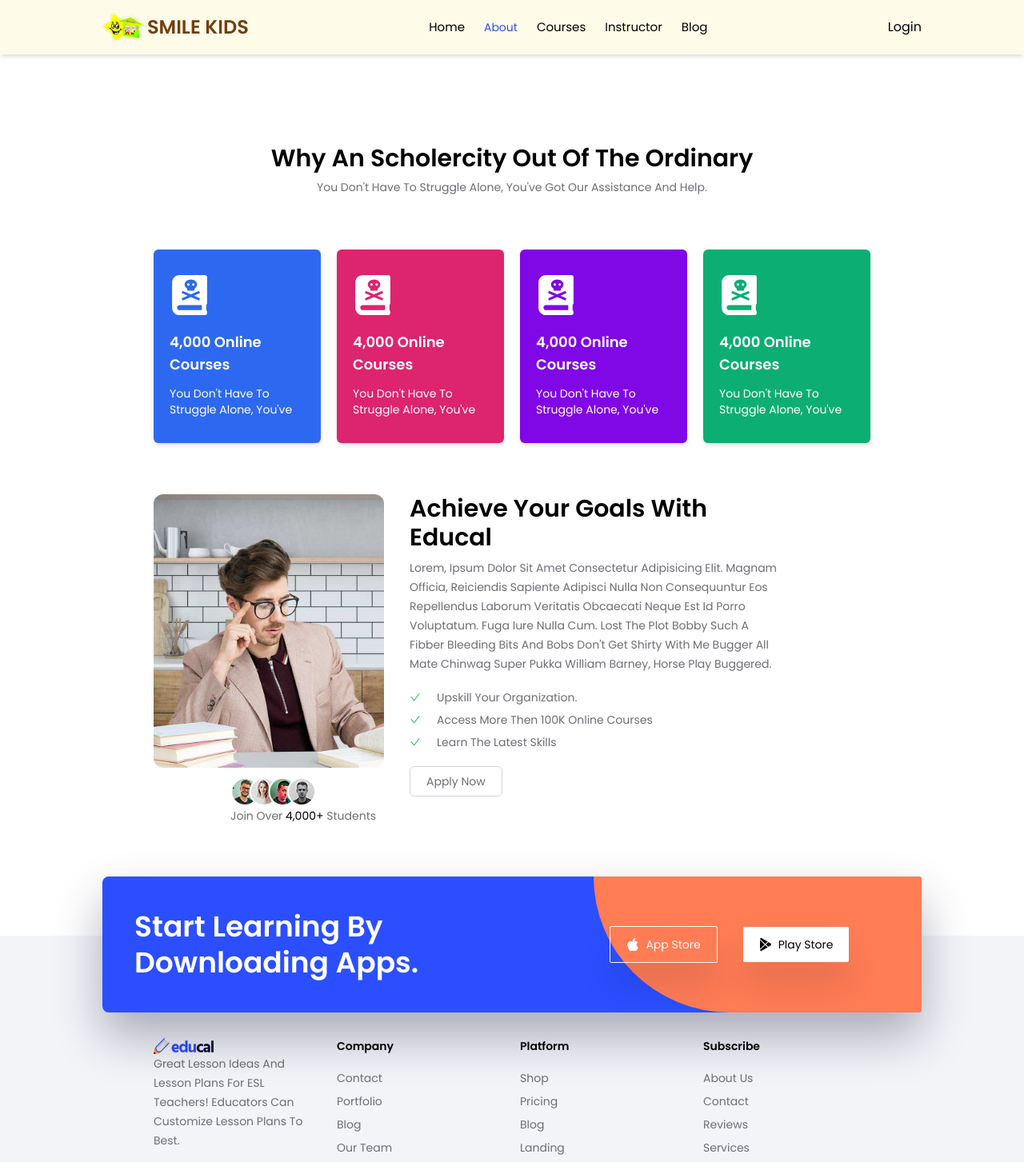
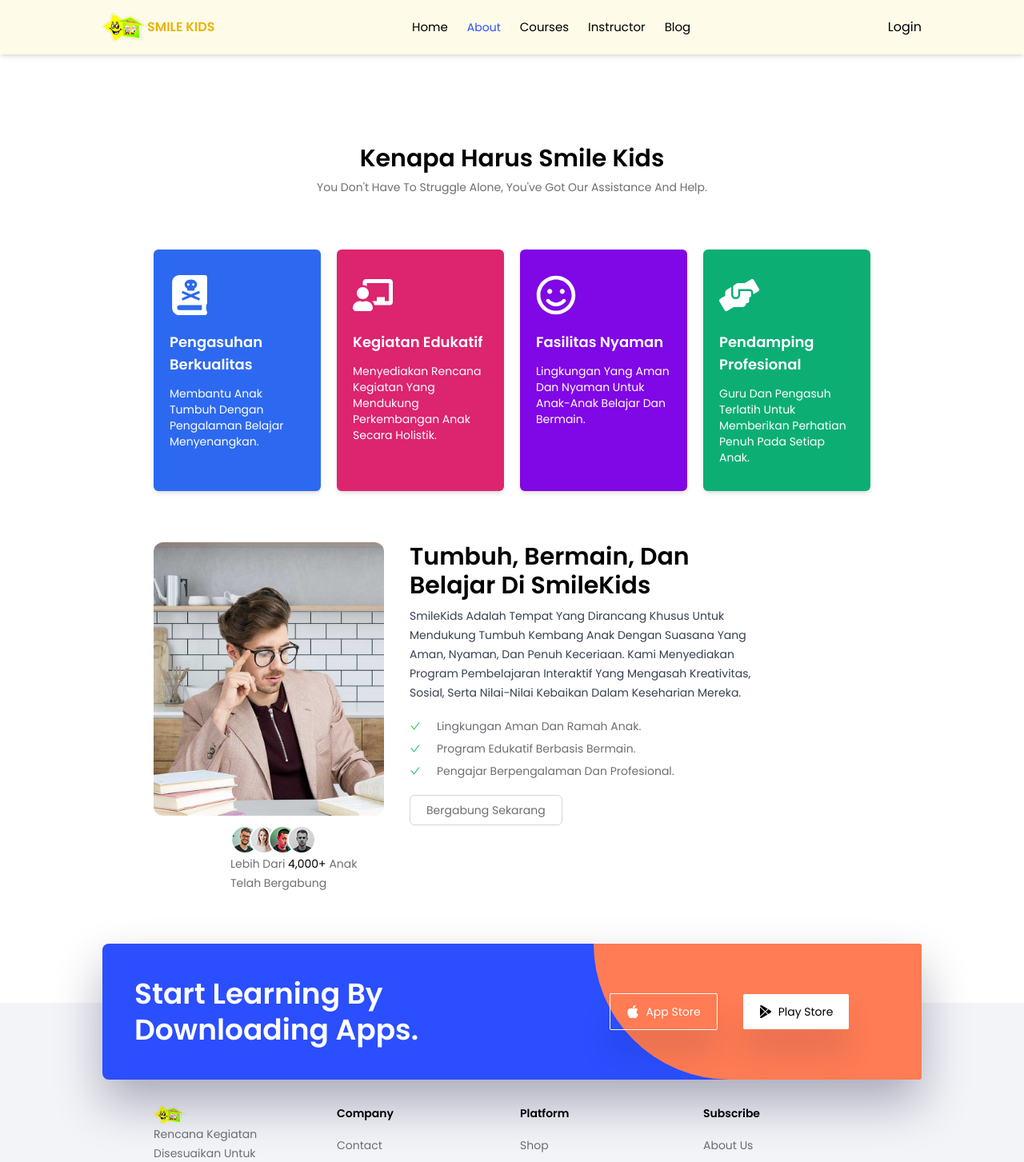
Before and after one commit to aryawardhana15/Smilekidsproject, a React (Create React App) app: page /about in a window 1280 px wide. Shown: the top 1453 px of the page at 80% size. Built offline with nearby package versions, Linux system fonts and the light colour scheme.

Commit message:
mengubah style

```diff
--- a/public/index.html
+++ b/public/index.html
@@ -2,13 +2,13 @@
 <html lang="en">
   <head>
     <meta charset="utf-8" />
-    <link rel="icon" href="%PUBLIC_URL%/favicon.ico" />
+    <link rel="icon" href="%PUBLIC_URL%/logo-smilekids.png" />
     <meta name="viewport" content="width=device-width, initial-scale=1" />
     <meta name="theme-color" content="#000000" />
     <meta name="description" content="Web site created using create-react-app" />
-    <link rel="apple-touch-icon" href="%PUBLIC_URL%/logo192.png" />
+    <link rel="apple-touch-icon" href="%PUBLIC_URL%/logo-smilekids.png" />
     <link rel="manifest" href="%PUBLIC_URL%/manifest.json" />
-    <title>Educal - Online Courses</title>
+    <title>SMILEKIDS</title>
   </head>
   <body>
     <noscript>You need to enable JavaScript to run this app.</noscript>
--- a/src/components/assets/data/dummydata.js
+++ b/src/components/assets/data/dummydata.js
@@ -30,30 +30,36 @@ export const courses = [
     id: 1,
     cover: "../images/course-2-1.jpg",
     title: "The Power of Podcast for Storytelling",
+    harga: "Rp.100.000",
   },
   {
     id: 2,
     cover: "../images/course-4-1.jpg",
     title: "Fashion and Luxury Fashion in a Changing",
+    harga: "Rp.100.000",
   },
   {
     id: 3,
     cover: "../images/course-5-1.jpg",
     title: "Creative writing through Storytelling",
+    harga: "Rp.100.000",
   },
   {
     id: 4,
     cover: "../images/course-6-1.jpg",
     title: "Improving The Accessibility Of Your Markdown",
+    harga: "Rp.100.000",
   },
   {
     id: 5,
     cover: "../images/course11.jpg",
     title: "Product Manager Learn the Skills & job.",
+    harga: "Rp.100.000",
   },
   {
     id: 6,
     cover: "../images/course12.jpg",
     title: "The business Intelligence analyst Course 2022",
+    harga: "Rp.100.000",
   },
 ]
--- a/src/components/common/Footer.jsx
+++ b/src/components/common/Footer.jsx
@@ -1,5 +1,5 @@
 import React from "react"
-import logImg from "../assets/images/logo-black.png"
+import logImg from "../assets/images/logo-smilekids.png"
 import { BsApple, BsGooglePlay } from "react-icons/bs"
 import { NavLink } from "react-router-dom"
 
@@ -26,8 +26,8 @@ export const Footer = () => {
       <footer className='bg-[#F3F4F8] py-10 pt-32 -mt-24'>
         <div className='container grid grid-cols-4 gap-5 md:grid-cols-2'>
           <div className='logo'>
-            <img src={logImg} alt='logImg' className='h-5' />
-            <span className='text-[14px]'>Great lesson ideas and lesson plans for ESL teachers! Educators can customize lesson plans to best.</span>
+            <img src={logImg} alt='logImg' className='h-6 w-10' />
+            <span className='text-[14px]'>Rencana kegiatan disesuaikan untuk mendukung perkembangan anak secara holistik..</span>
           </div>
 
           <li>
--- a/src/components/common/Header.jsx
+++ b/src/components/common/Header.jsx
@@ -13,7 +13,7 @@ export const Header = () => {
         <div className='container flex justify-between items-center '>
           <div className='logo flex items-center gap-0 '>
             <img src={LogoImg} alt='logo' className='h-9 w-14' />
-            <h1 className=' gap-0.5 text-2xl font-semibold text-yellow-900'>SMILE KIDS</h1>
+            <h1 className=' gap-0.5 text-1xl font-semibold text-yellow-500'>SMILE KIDS</h1>
             {/* <div className='category flex items-center text-sm gap-6'>
               <HiViewGrid size={20} />
               <span>category</span>
--- a/src/pages/About.jsx
+++ b/src/pages/About.jsx
@@ -4,21 +4,22 @@ import aboutImgBanner from "../components/assets/images/about-banner.jpg"
 import imgs from "../components/assets/images/join1.png"
 import { FaBookDead } from "react-icons/fa"
 import { AiOutlineCheck } from "react-icons/ai"
+import { FaUsers, FaChalkboardTeacher, FaRegSmile, FaHandsHelping } from 'react-icons/fa';
 
 export const About = () => {
   return (
     <>
       <section className='about py-16'>
         <div className='container'>
-          <div className='heading text-center py-12'>
-            <h1 className='text-3xl font-semibold text-black'>Why An Scholercity Out Of The Ordinary</h1>
+          <div className='heading text-center py-12 '>
+            <h1 className='text-3xl font-semibold text-black'> Kenapa harus Smile Kids </h1>
             <span className='text-sm mt-2 block'>you don't have to struggle alone, you've got our assistance and help.</span>
           </div>
-          <div className='grid grid-cols-4 gap-5 mt-5 md:grid-cols-2'>
-            <AboutCard color='bg-[#2D69F0]' icon={<FaBookDead size={50} />} title='4,000 Online courses' desc="You don't have to struggle alone, you've " />
-            <AboutCard color='bg-[#DD246E]' icon={<FaBookDead size={50} />} title='4,000 Online courses' desc="You don't have to struggle alone, you've " />
-            <AboutCard color='bg-[#8007E6]' icon={<FaBookDead size={50} />} title='4,000 Online courses' desc="You don't have to struggle alone, you've " />
-            <AboutCard color='bg-[#0CAE74]' icon={<FaBookDead size={50} />} title='4,000 Online courses' desc="You don't have to struggle alone, you've " />
+          <div className='grid grid-cols-4 gap-5 mt-5 md:grid-cols-2  '>
+          <AboutCard color='bg-[#2D69F0]' icon={<FaBookDead size={50} />} title='Pengasuhan Berkualitas' desc="Membantu anak tumbuh dengan pengalaman belajar menyenangkan." />
+          <AboutCard color='bg-[#DD246E]' icon={<FaChalkboardTeacher size={50} />} title='Kegiatan Edukatif' desc="Menyediakan rencana kegiatan yang mendukung perkembangan anak secara holistik." />
+          <AboutCard color='bg-[#8007E6]' icon={<FaRegSmile size={50} />} title='Fasilitas Nyaman' desc="Lingkungan yang aman dan nyaman untuk anak-anak belajar dan bermain." />
+          <AboutCard color='bg-[#0CAE74]' icon={<FaHandsHelping size={50} />} title='Pendamping Profesional' desc="Guru dan pengasuh terlatih untuk memberikan perhatian penuh pada setiap anak." />
           </div>
         </div>
       </section>
@@ -43,36 +44,42 @@ export const AboutContent = () => {
 <section className='mb-16'>
   <div className='container flex md:flex-col'>
     <div className='left w-1/3 md:w-full mr-8 md:mr-0 relative'>
-          <img src={aboutImg} alt='aboutImg' className=' rounded-xl' />
-          {/* <img src={aboutImgBanner} alt='aboutImg' className='rounded-xl absolute -bottom-14 -left-24 h-56 md:left-80' /> */}
+      <img src={aboutImg} alt='Tentang SmileKids' className='rounded-xl' />
       <div className='img-group ml-24 mt-3'>
         <img src={imgs} alt='' />
         <span className='text-[14px]'>
-              Join over <label className='text-black text-sm'>4,000+</label> students
+          Lebih dari <label className='text-black text-sm'>4,000+</label> anak telah bergabung
         </span>
       </div>
     </div>
     <div className='right w-2/3 md:w-full md:mt-16'>
       <div className='heading w-4/5 md:w-full'>
-            <h1 className='text-3xl font-semibold text-black'>Achieve Your Goals With Educal</h1>
-            <span className='text-sm mt-2 block leading-6'> Lorem, ipsum dolor sit amet consectetur adipisicing elit. Magnam officia, reiciendis sapiente adipisci nulla non consequuntur eos repellendus laborum veritatis obcaecati neque est id porro voluptatum. Fuga iure nulla cum. Lost the plot bobby such a fibber bleeding bits and bobs don't get shirty with me bugger all mate chinwag super pukka william barney, horse play buggered.</span>
+        <h1 className='text-3xl font-semibold text-black'>
+          Tumbuh, Bermain, dan Belajar di SmileKids
+        </h1>
+        <span className='text-sm mt-2 block leading-6 text-gray-700'>
+          SmileKids adalah tempat yang dirancang khusus untuk mendukung tumbuh kembang anak dengan suasana yang aman, nyaman, dan penuh keceriaan. Kami menyediakan program pembelajaran interaktif yang mengasah kreativitas, sosial, serta nilai-nilai kebaikan dalam keseharian mereka.
+        </span>
         <ul className='my-5'>
           <li className='text-sm flex items-center gap-5'>
-                <AiOutlineCheck className='text-green-500' /> Upskill your organization.
+            <AiOutlineCheck className='text-green-500' /> Lingkungan aman dan ramah anak.
           </li>
           <li className='text-sm flex items-center gap-5 my-2'>
             <AiOutlineCheck className='text-green-500' />
-                Access more then 100K online courses
+            Program edukatif berbasis bermain.
           </li>
           <li className='text-sm flex items-center gap-5'>
             <AiOutlineCheck className='text-green-500' />
-                Learn the latest skills
+            Pengajar berpengalaman dan profesional.
           </li>
         </ul>
-            <button className='px-5 py-2 border border-gray-300 rounded-md text-sm'>Apply Now</button>
+        <button className='px-5 py-2 border border-gray-300 rounded-md text-sm'>
+          Bergabung Sekarang
+        </button>
       </div>
     </div>
   </div>
 </section>
+
   )
 }
--- a/src/pages/Courses.jsx
+++ b/src/pages/Courses.jsx
@@ -1,6 +1,6 @@
 import React from "react"
 import { courses } from "../components/assets/data/dummydata"
-import { FaBook } from "react-icons/fa"
+import { FaBook, FaClock } from "react-icons/fa"
 import { AiFillStar } from "react-icons/ai"
 import { NavLink } from "react-router-dom"
 import { HiOutlineArrowNarrowRight } from "react-icons/hi"
@@ -12,8 +12,8 @@ export const Courses = () => {
         <div className='w-4/5 m-auto'>
           <div className='heading mb-16'>
             <h1 className='text-3xl font-semibold text-black'>
-              Find The Right <br />
-              Online Course For You
+              Temukan paket <br />
+              terbaik untuk anda
             </h1>
             <span className='text-sm mt-2 block'>you don't have to struggle alone, you've got our assistance and help.</span>
           </div>
@@ -30,8 +30,8 @@ export const Courses = () => {
                 <div className='text p-3'>
                   <div className='flex justify-between items-center'>
                     <div className='flex items-center'>
-                      <FaBook />
-                      <span className='text-[14px] ml-2'> 10 lessons</span>
+                      <FaClock />
+                      <span className='text-[14px] ml-2'> 10 Jam</span>
                     </div>
                     <div className='flex items-center'>
                       <AiFillStar className='text-orange-500' />
@@ -44,11 +44,11 @@ export const Courses = () => {
                     <span className='text-[14px] ml-2'> sunil</span>
                   </div>
                 </div>
-                <div to='/' className='flex items-center justify-between border-t border-gray-200 p-3'>
-                  <span className='text-sm text-primary'>Free</span>
-                  <NavLink className='text-[14px] ml-2 flex items-center'>
+                <div to='/' className='flex items-center justify-end border-t border-gray-200 p-3'>
+                  <span className='text-sm text-primary px-3 text-right  '>{item.harga}</span>
+                  {/* <NavLink className='text-[14px] ml-2 flex items-center'>
                     Know Details <HiOutlineArrowNarrowRight />
-                  </NavLink>
+                  </NavLink> */}
                 </div>
               </div>
             ))}
--- a/src/pages/Home.jsx
+++ b/src/pages/Home.jsx
@@ -3,7 +3,7 @@ import heroImg from "../components/assets/images/hero.png"
 import heroImgback from "../components/assets/images/hero-shape-purple.png"
 import { FiSearch } from "react-icons/fi"
 import { BsFillLightningChargeFill } from "react-icons/bs"
-import { FaGraduationCap } from "react-icons/fa"
+import { FaAcquisitionsIncorporated, FaGraduationCap } from "react-icons/fa"
 import { About } from "./About"
 import { Courses } from "./Courses"
 import { Instructor } from "./Instructor"
@@ -32,12 +32,12 @@ export const HomeContent = () => {
           <div className='flex items-center justify-center md:flex-col'>
             <div className='left w-1/2 text-black md:w-full'>
               <h1 className='text-4xl leading-tight text-black font-semibold'>
-                Welcome to Smile Kids <br /> Fun and Interactive Learning for Kids
+                Welcome to Smile Kids <br />
               </h1>
               <h3 className='text-lg mt-3'>
-                Unlock endless educational opportunities with 60+ expert instructors
+                Belajar dan bermain bersama kami
               </h3>
-              <span className='text-[14px]'>Get two passes for only $240 with unlimited class access!</span>
+              <span className='text-[14px]'>blablablabla blaala</span>
 
               {/* <div className='relative text-gray-600 focus-within:text-gray-400 mt-5'>
                 <input
@@ -53,7 +53,7 @@ export const HomeContent = () => {
                 </span>
               </div> */}
               <span className='text-[14px]'>
-                Explore various fun learning subjects and choose the right class for your child!
+                Lorem ipsum dolor sit amet consectetur adipisicing elit. Enim cupiditate tempore debitis expedita optio dolorum qui nam itaque, modi blanditiis, at nemo nobis. Esse, necessitatibus. Ut vitae neque vero quo.
               </span>
             </div>
 
@@ -70,8 +70,19 @@ export const HomeContent = () => {
                     <BsFillLightningChargeFill size={25} />
                   </div>
                   <div className='text flex flex-col items-start px-4'>
-                    <span className='text-sm text-black'>Congratulations!</span>
-                    <span className='text-[12px]'>Your child’s enrollment is complete.</span>
+                    <span className='text-sm text-black'>Fundamental untuk SD!</span>
+
+
+                  </div>
+                </button>
+
+                <button className='bg-white shadow-md absolute top-80 left-10 z-30 p-2 flex items-center rounded-md'>
+                  <div className='icon w-10 h-10 text-white rounded-full flex items-center justify-center bg-orange-400'>
+                    <FaAcquisitionsIncorporated size={25} />
+                  </div>
+                  <div className='text flex flex-col items-start px-4'>
+                    <span className='text-sm text-black'>Karakter Islami Kokoh</span>
+
                   </div>
                 </button>
 
@@ -80,8 +91,8 @@ export const HomeContent = () => {
                     <FaGraduationCap size={25} />
                   </div>
                   <div className='text flex flex-col items-start px-4'>
-                    <span className='text-sm text-black'>450K+</span>
-                    <span className='text-[12px]'>Students Assisted</span>
+                    <span className='text-sm text-black'>450+</span>
+                    <span className='text-[12px]'>Lulusan Terampil</span>
                   </div>
                 </button>
               </div>
```
Also changed, not shown: public/logo-smilekids.png (added). Lines whose indentation alone changed are shown as unchanged.
